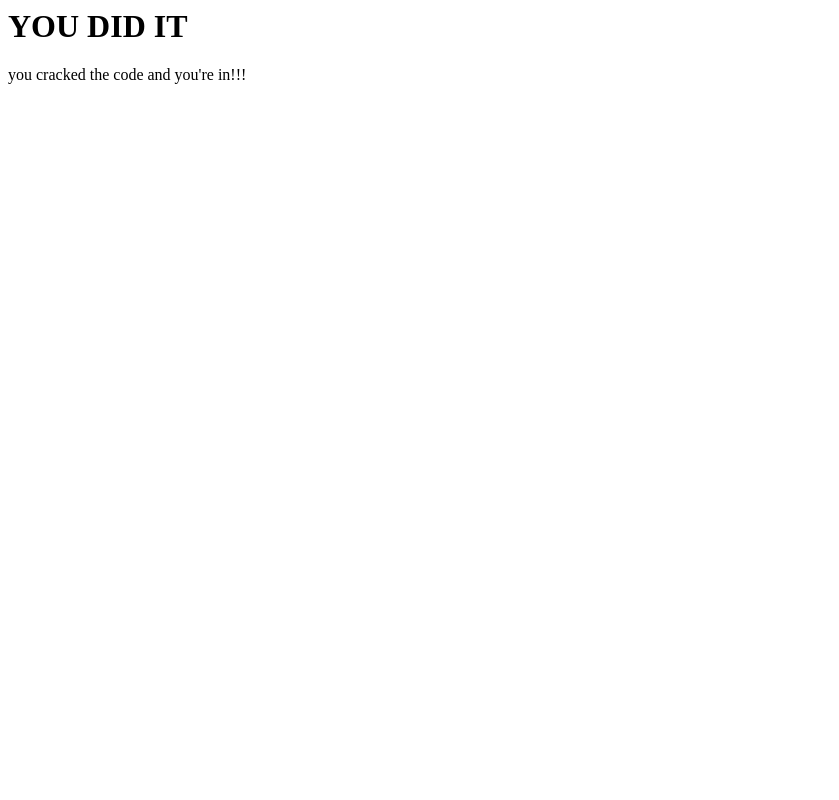
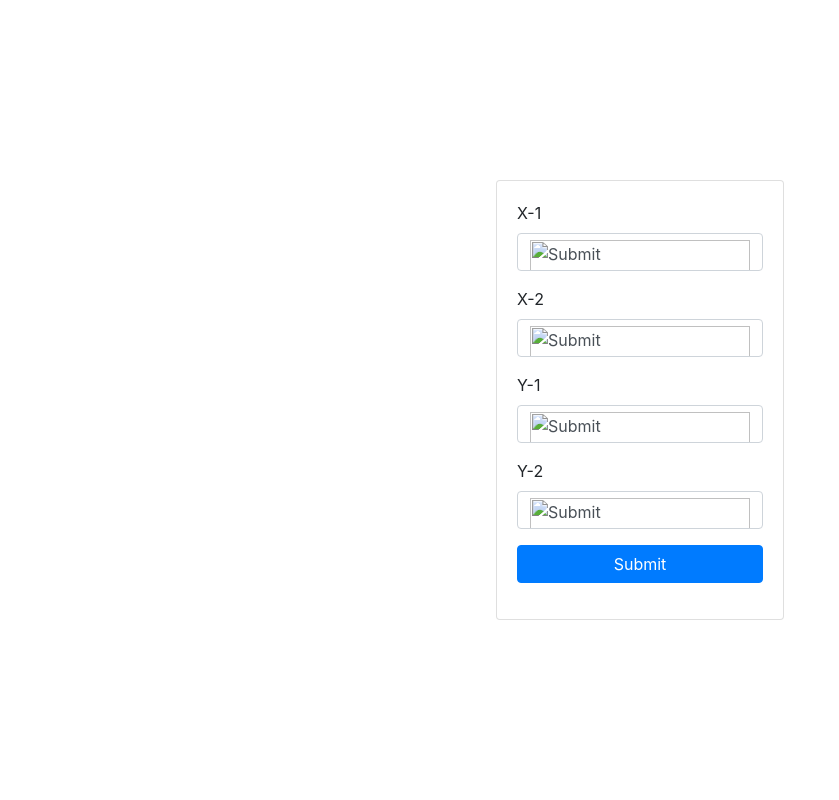
Before and after one commit to hermitec/ImageModelML, a PHP site: page /mainsite.php in a window 1280 px wide. Shown: the whole page, without its empty margins (0-839 px from the left). Run offline with PHP 8.4, Linux system fonts and the light colour scheme; the visitor is signed in with stand-in values (Sample User, id 1).

Commit message:
start work on main site

```diff
--- a/html/mainsite.php
+++ b/html/mainsite.php
@@ -1,7 +1,52 @@
 <?php
 session_start();
 if($_SESSION["loggedin"] != 1){header("http://18.222.183.14/");exit();}
-?><html>
-    <h1>YOU DID IT</h1>
-    you cracked the code and you're in!!!
+?>
+<!doctype html>
+<html lang="en">
+  <head>
+
+    <meta charset="utf-8">
+    <meta name="viewport" content="width=device-width, initial-scale=1, shrink-to-fit=no">
+
+    <!-- Bootstrap CSS -->
+    <link rel="stylesheet" href="https://stackpath.bootstrapcdn.com/bootstrap/4.3.1/css/bootstrap.min.css" integrity="sha384-ggOyR0iXCbMQv3Xipma34MD+dH/1fQ784/j6cY/iJTQUOhcWr7x9JvoRxT2MZw1T" crossorigin="anonymous">
+    <link rel="stylesheet" href="/stylesheet.css">
+
+    <title>Image to Model</title>
+  </head>
+  <body>
+    <form method="post">
+        <div class="vertical-center">
+        <div class="card mx-auto" style="width: 18rem;">
+                <div class="card-body">
+                    <div class="form-group">
+                        <label for="username">X-1</label>
+                        <input type="image" class="form-control" id="x1" placeholder="Enter username" name="username">
+                    </div>
+                    <div class="form-group">
+                        <label for="password">X-2</label>
+                        <input type="image" class="form-control" id="password" placeholder="Enter password" name="password">
+                    </div>
+                    <p id="errorText" style="color:red; text-align: center;"></p>
+                    <div class="form-group">
+                        <label for="y1">Y-1</label>
+                        <input type="image" class="form-control" id="y1" placeholder="Enter username" name="username">
+                    </div>
+                    <div class="form-group">
+                        <label for="y2">Y-2</label>
+                        <input type="image" class="form-control" id="y2" placeholder="Enter password" name="password">
+                    </div>
+                    <a href="#" class="btn btn-primary" style="width:100%;" onclick="log_in()">Submit</a>
+                    <p id="errorText" style="color:red; text-align: center;"></p>
+                </div>
+            </div>
+        </div>
+    </form>
+    <script src="./script/libraries.js"></script>
+    <script src="https://code.jquery.com/jquery-3.3.1.slim.min.js" integrity="sha384-q8i/X+965DzO0rT7abK41JStQIAqVgRVzpbzo5smXKp4YfRvH+8abtTE1Pi6jizo" crossorigin="anonymous"></script>
+    <script src="https://cdnjs.cloudflare.com/ajax/libs/popper.js/1.14.7/umd/popper.min.js" integrity="sha384-UO2eT0CpHqdSJQ6hJty5KVphtPhzWj9WO1clHTMGa3JDZwrnQq4sF86dIHNDz0W1" crossorigin="anonymous"></script>
+    <script src="https://stackpath.bootstrapcdn.com/bootstrap/4.3.1/js/bootstrap.min.js" integrity="sha384-JjSmVgyd0p3pXB1rRibZUAYoIIy6OrQ6VrjIEaFf/nJGzIxFDsf4x0xIM+B07jRM" crossorigin="anonymous"></script>
+  </body >
+
 </html>
```
